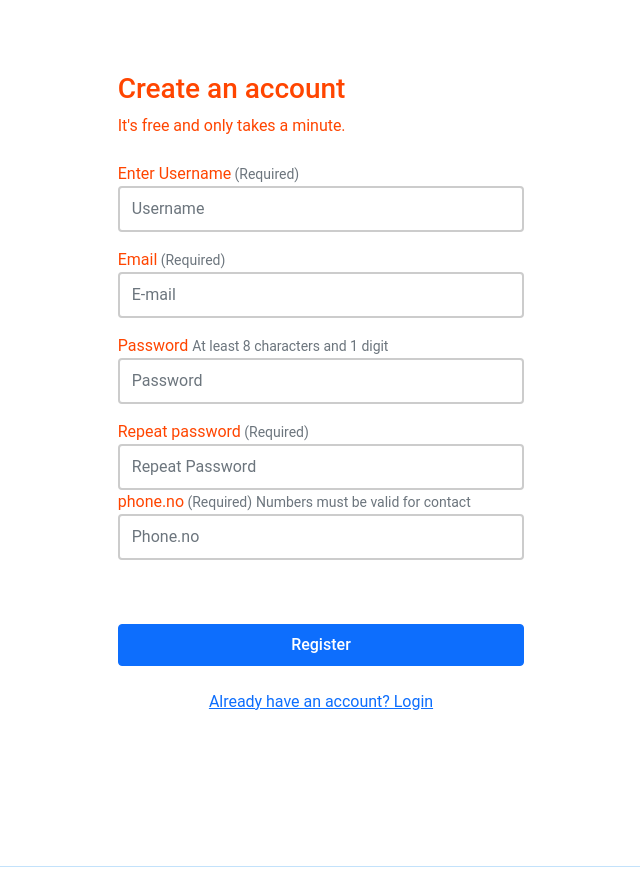
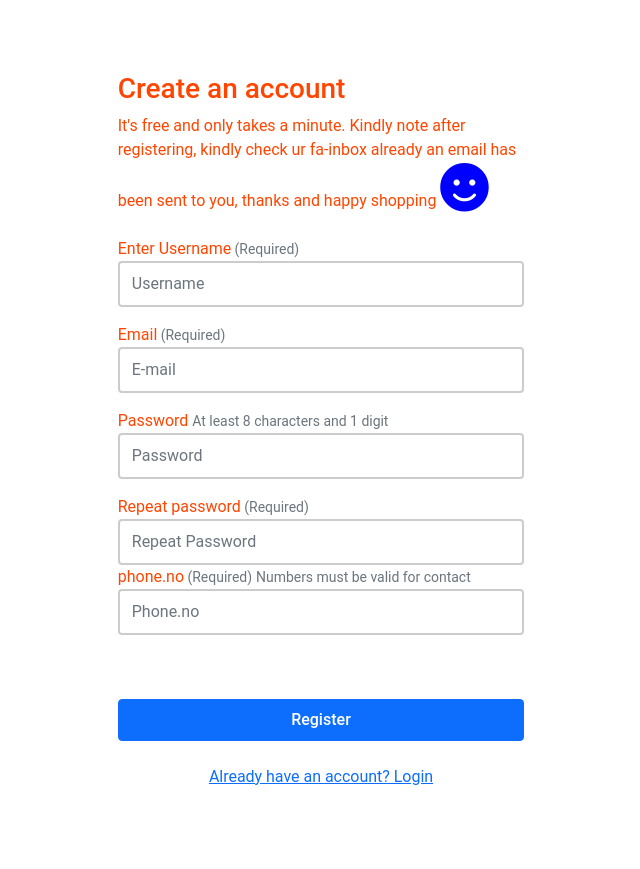
Before and after one commit to fe-cmd/E-commerce_webApp, a Django app: page /account/register/ in a window 1280 px wide. Shown: the part 249-1118 px from the top of the page, without its empty margins (319-959 px from the left). Run offline with Django 4.2, Linux system fonts and the light colour scheme; data that the repository does not hold is empty; some libraries are stand-ins or nearby versions.

Commit message:
The firsttime

```diff
--- a/account/views.py
+++ b/account/views.py
@@ -60,9 +60,8 @@ def account_register(request):
                   [user],
                   connection=connection
                )
-
+            messages.success(request, 'Registered successfully and activation link sent to your email to activate.')
             user.send(fail_silently=False)
-            messages.success(request, 'Registered successfully and activation link sent to your email to activate.')
             connection.close()
             return redirect('account:register')
 
--- a/templates/account/registration/register.html
+++ b/templates/account/registration/register.html
@@ -45,7 +45,11 @@
                              <form style="color: orangered;" class="account-form p-4 rounded col-lg-10 mx-auto" action="." method="post">
                                 {% csrf_token %}
                                 <h3 class="mb-2">Create an account</h3>
-                                <p class="mb-4">It's free and only takes a minute.</p>
+                                <p class="mb-4">It's free and only takes a minute. Kindly note after registering, kindly check ur fa-inbox
+                                    already an email has been sent to you, thanks and happy shopping
+                                    <i style="font-size: 50px; color: blue;" class="fa fa-smile"></i>
+                                </p>
+
 
                                 {% if form.errors %}
                                 <p>Please correct the following errors:</p>
```
